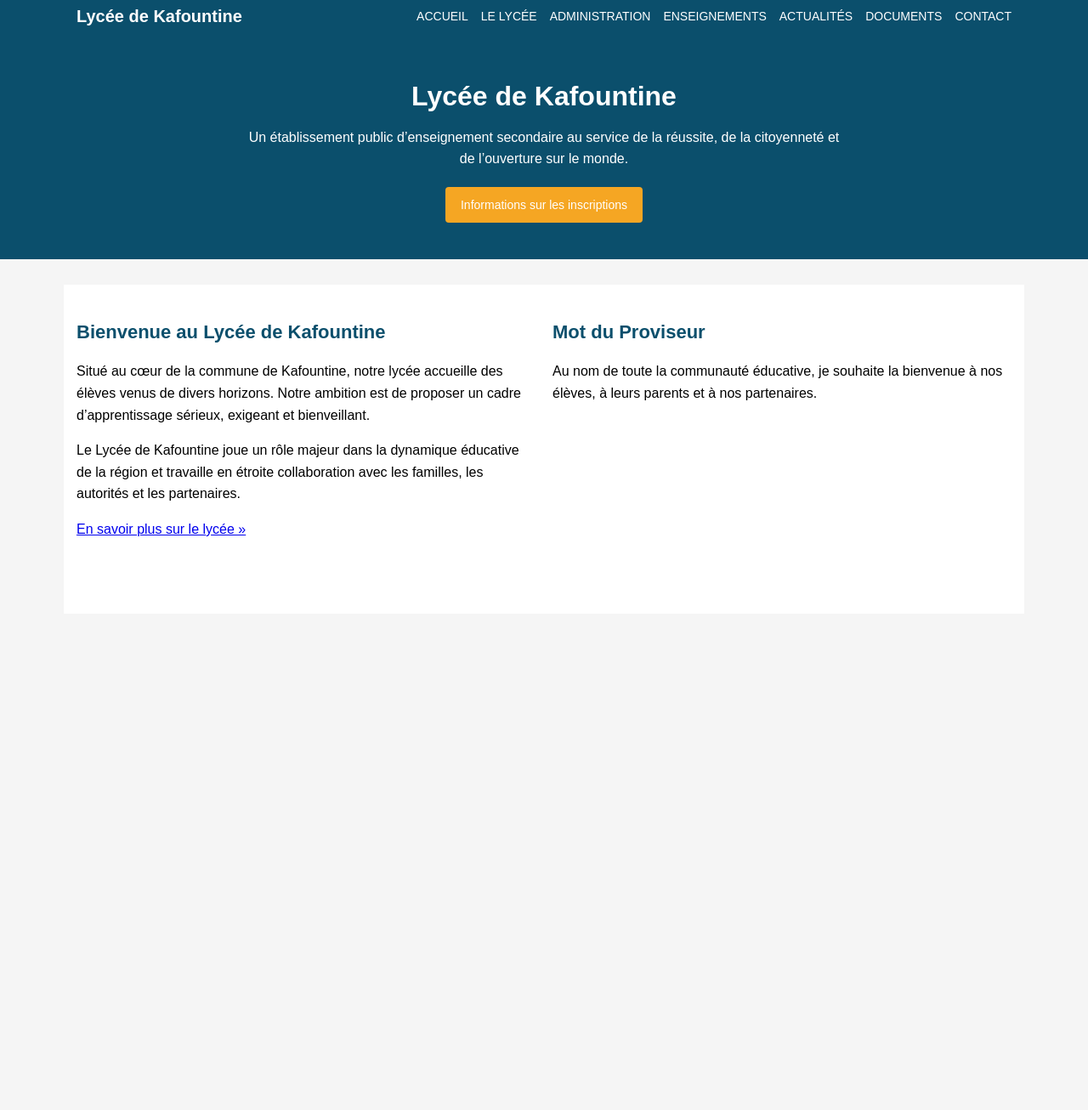
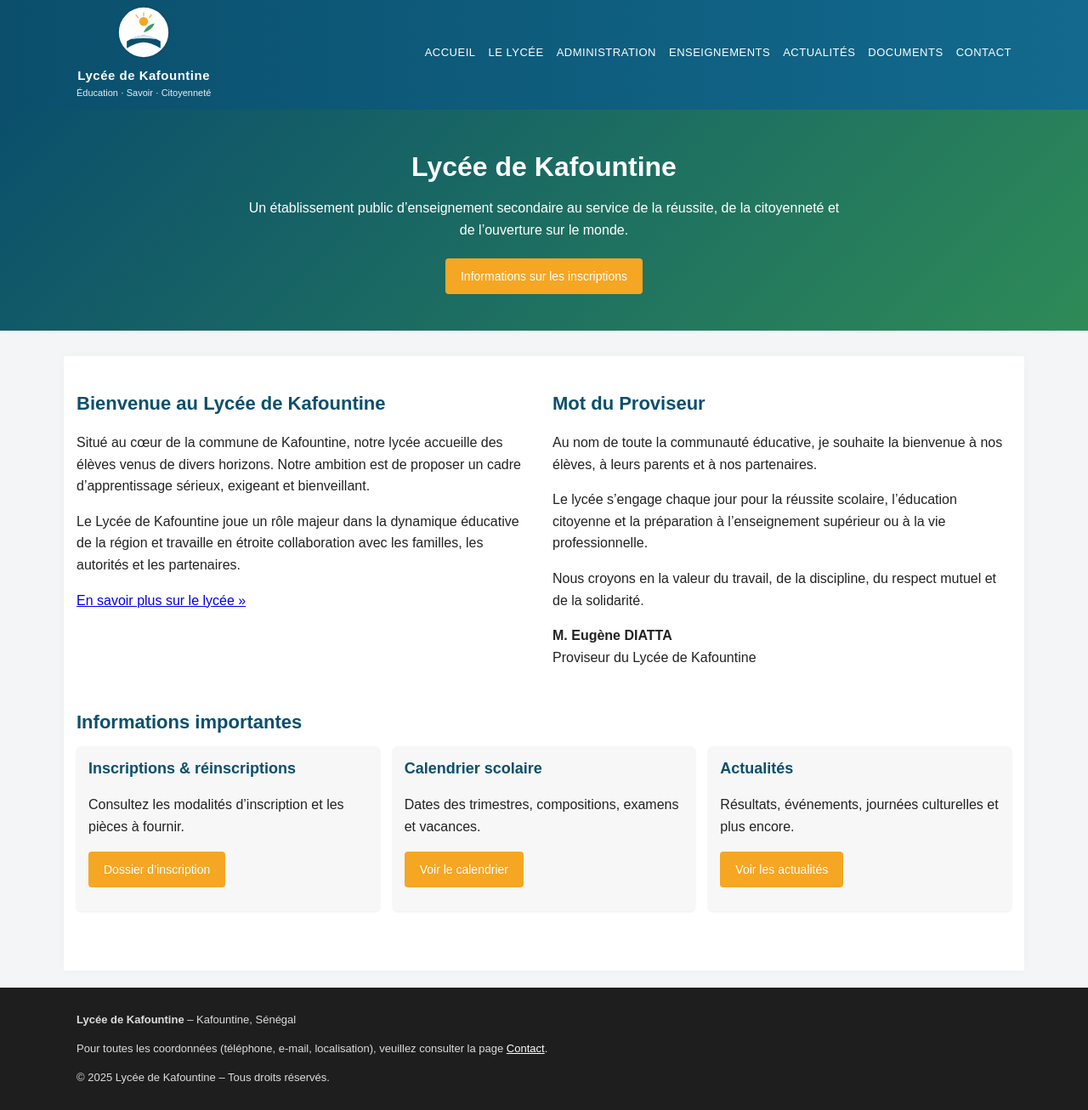
Before and after one commit to meliusmum-sketch/lycee-kafountine-site, a plain HTML site: page index.html in a window 1280 px wide. Shown: the part 7-1313 px from the top of the page at 85% size. Before the commit the page ends 800 px from the top, so only its background shows below. Drawn offline with Linux system fonts and the light colour scheme.

Commit message:
Update index.html

```diff
--- a/index.html
+++ b/index.html
@@ -5,20 +5,34 @@
     <title>Lycée de Kafountine - Accueil</title>
     <meta name="viewport" content="width=device-width, initial-scale=1">
     <style>
+        :root {
+            --blue: #0b4f6c;
+            --blue-light: #126a8e;
+            --gold: #f5a623;
+            --green: #2e8b57;
+            --bg: #f3f5f7;
+            --text: #222222;
+            --footer: #1e1e1e;
+        }
+
         body {
             margin: 0;
             font-family: Arial, sans-serif;
             line-height: 1.6;
-            background-color: #f5f5f5;
+            background-color: var(--bg);
+            color: var(--text);
         }
+
+        /* === HEADER + MENU === */
         header {
-            background-color: #0b4f6c;
+            background: linear-gradient(90deg, var(--blue), var(--blue-light));
             color: #fff;
             padding: 10px 20px;
             position: sticky;
             top: 0;
             z-index: 1000;
         }
+
         nav {
             display: flex;
             justify-content: space-between;
@@ -26,10 +40,40 @@
             max-width: 1100px;
             margin: 0 auto;
         }
-        .logo {
+
+        .brand {
+            display: flex;
+            align-items: center;
+            gap: 12px;
+        }
+
+        .logo-block {
+            display: flex;
+            flex-direction: column;
+            align-items: center;
+        }
+
+        .logo-svg {
+            width: 70px;  /* logo assez grand */
+            height: 70px;
+        }
+
+        .logo-text {
+            margin-top: 4px;
+            text-align: center;
+        }
+
+        .school-name {
             font-weight: bold;
-            font-size: 20px;
+            font-size: 15px;
+            letter-spacing: 0.5px;
         }
+
+        .school-subtitle {
+            font-size: 11px;
+            opacity: 0.9;
+        }
+
         .menu {
             list-style: none;
             display: flex;
@@ -37,16 +81,22 @@
             padding: 0;
             margin: 0;
         }
+
         .menu li a {
             color: #fff;
             text-decoration: none;
-            font-size: 14px;
+            font-size: 13px;
             text-transform: uppercase;
+            letter-spacing: 0.5px;
         }
-        .menu li a:hover { text-decoration: underline; }
 
+        .menu li a:hover {
+            text-decoration: underline;
+        }
+
+        /* === HERO / BANNIÈRE === */
         .hero {
-            background: #0b4f6c;
+            background: linear-gradient(135deg, var(--blue), var(--green));
             min-height: 260px;
             display: flex;
             align-items: center;
@@ -54,16 +104,25 @@
             text-align: center;
             color: #fff;
         }
+
         .hero-content {
             max-width: 700px;
             padding: 20px;
         }
-        .hero h1 { margin: 0 0 10px; font-size: 32px; }
-        .hero p { margin: 0 0 20px; font-size: 16px; }
+
+        .hero h1 {
+            margin: 0 0 10px;
+            font-size: 32px;
+        }
+
+        .hero p {
+            margin: 0 0 20px;
+            font-size: 16px;
+        }
 
         .btn {
             display: inline-block;
-            background-color: #f5a623;
+            background-color: var(--gold);
             color: #fff;
             padding: 10px 18px;
             border-radius: 4px;
@@ -71,32 +130,52 @@
             font-size: 14px;
         }
 
+        .btn:hover {
+            filter: brightness(0.9);
+        }
+
+        /* === CONTENU PRINCIPAL === */
         main {
             max-width: 1100px;
             margin: 0 auto;
             padding: 20px 15px 40px;
-            background-color: #fff;
+            background-color: #ffffff;
+            box-shadow: 0 0 10px rgba(0,0,0,0.03);
         }
-        section { margin-bottom: 30px; }
+
+        section {
+            margin-bottom: 30px;
+        }
+
         h2 {
             font-size: 22px;
             margin-bottom: 10px;
-            color: #0b4f6c;
+            color: var(--blue);
         }
-        h3 { font-size: 18px; margin-bottom: 8px; }
+
+        h3 {
+            font-size: 18px;
+            margin-bottom: 8px;
+            color: var(--blue);
+        }
 
         .two-columns {
             display: flex;
             flex-wrap: wrap;
             gap: 20px;
         }
-        .col { flex: 1; min-width: 260px; }
+
+        .col {
+            flex: 1;
+            min-width: 260px;
+        }
 
         .highlight-cards {
             display: flex;
             flex-wrap: wrap;
             gap: 15px;
         }
+
         .card {
             background-color: #f7f7f7;
             border-radius: 6px;
@@ -106,15 +185,26 @@
             box-shadow: 0 1px 3px rgba(0,0,0,0.08);
         }
 
+        .card h3 {
+            margin-top: 0;
+        }
+
+        /* === PIED DE PAGE === */
         footer {
-            background-color: #222;
+            background-color: var(--footer);
             color: #ddd;
             padding: 15px 20px;
             font-size: 13px;
+            margin-top: 20px;
         }
+
         .footer-inner {
             max-width: 1100px;
             margin: 0 auto;
+        }
+
+        .footer-inner a {
+            color: #ffffff;
         }
 
         @media (max-width: 768px) {
@@ -123,8 +213,13 @@
                 align-items: flex-start;
                 gap: 8px;
             }
-            .menu { flex-wrap: wrap; gap: 8px; }
-            .hero h1 { font-size: 24px; }
+            .menu {
+                flex-wrap: wrap;
+                gap: 8px;
+            }
+            .hero h1 {
+                font-size: 24px;
+            }
         }
     </style>
 </head>
@@ -132,7 +227,36 @@
 
 <header>
     <nav>
-        <div class="logo">Lycée de Kafountine</div>
+        <div class="brand">
+            <div class="logo-block">
+                <!-- LOGO ÉDUCATION + VERT CASAMANCE (SVG) -->
+                <svg class="logo-svg" viewBox="0 0 120 120" xmlns="http://www.w3.org/2000/svg" aria-hidden="true">
+                    <!-- Cercle de fond -->
+                    <circle cx="60" cy="60" r="52" fill="#ffffff" stroke="#0b4f6c" stroke-width="4" />
+                    <!-- Soleil (savoir, lumière) -->
+                    <circle cx="60" cy="38" r="9" fill="#f5a623" />
+                    <!-- Rayons du soleil -->
+                    <line x1="60" y1="20" x2="60" y2="28" stroke="#f5a623" stroke-width="2" />
+                    <line x1="44" y1="24" x2="49" y2="31" stroke="#f5a623" stroke-width="2" />
+                    <line x1="76" y1="24" x2="71" y2="31" stroke="#f5a623" stroke-width="2" />
+                    <!-- Livre ouvert (éducation) -->
+                    <path d="M26 78 Q46 66 60 66 Q74 66 94 78 L94 92 Q74 80 60 80 Q46 80 26 92 Z"
+                          fill="#0b4f6c" />
+                    <!-- Pages intérieures -->
+                    <path d="M60 66 Q46 66 34 74 Q46 72 60 72 Q74 72 86 74 Q74 66 60 66 Z"
+                          fill="#ffffff" opacity="0.85" />
+                    <!-- Feuille verte (Casamance / végétation) -->
+                    <path d="M60 60 C70 58 78 52 82 42 C72 44 64 50 60 60 Z"
+                          fill="#2e8b57" opacity="0.9" />
+                </svg>
+
+                <div class="logo-text">
+                    <div class="school-name">Lycée de Kafountine</div>
+                    <div class="school-subtitle">Éducation · Savoir · Citoyenneté</div>
+                </div>
+            </div>
+        </div>
+
         <ul class="menu">
             <li><a href="index.html">Accueil</a></li>
             <li><a href="le-lycee.html">Le Lycée</a></li>
@@ -179,3 +303,54 @@
                     Au nom de toute la communauté éducative, je souhaite la bienvenue à nos élèves,
                     à leurs parents et à nos partenaires.
                 </p>
+                <p>
+                    Le lycée s’engage chaque jour pour la réussite scolaire, l’éducation citoyenne
+                    et la préparation à l’enseignement supérieur ou à la vie professionnelle.
+                </p>
+                <p>
+                    Nous croyons en la valeur du travail, de la discipline, du respect mutuel
+                    et de la solidarité.
+                </p>
+                <p><strong>M. Eugène DIATTA</strong><br>Proviseur du Lycée de Kafountine</p>
+            </div>
+        </div>
+    </section>
+
+    <section>
+        <h2>Informations importantes</h2>
+        <div class="highlight-cards">
+            <div class="card" id="inscriptions">
+                <h3>Inscriptions & réinscriptions</h3>
+                <p>Consultez les modalités d’inscription et les pièces à fournir.</p>
+                <p><a href="documents.html" class="btn">Dossier d’inscription</a></p>
+            </div>
+            <div class="card">
+                <h3>Calendrier scolaire</h3>
+                <p>Dates des trimestres, compositions, examens et vacances.</p>
+                <p><a href="documents.html" class="btn">Voir le calendrier</a></p>
+            </div>
+            <div class="card">
+                <h3>Actualités</h3>
+                <p>Résultats, événements, journées culturelles et plus encore.</p>
+                <p><a href="actualites.html" class="btn">Voir les actualités</a></p>
+            </div>
+        </div>
+    </section>
+</main>
+
+<footer>
+    <div class="footer-inner">
+        <p><strong>Lycée de Kafountine</strong> – Kafountine, Sénégal</p>
+        <p>
+            Pour toutes les coordonnées (téléphone, e-mail, localisation),
+            veuillez consulter la page <a href="contact.html">Contact</a>.
+        </p>
+        <p>&copy; <span id="year"></span> Lycée de Kafountine – Tous droits réservés.</p>
+    </div>
+    <script>
+        document.getElementById('year').textContent = new Date().getFullYear();
+    </script>
+</footer>
+
+</body>
+</html>
```
